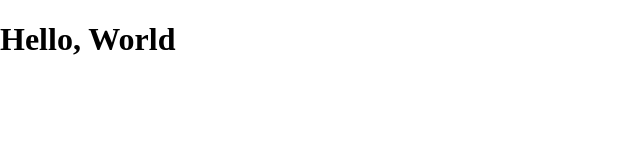
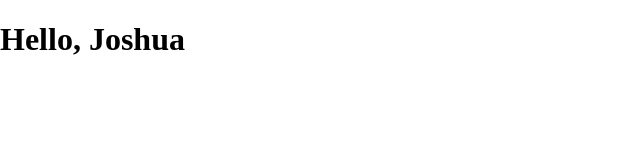
Before and after one commit to Joshua-John11/template-test, a plain HTML site: page index.html in a window 1280 px wide. Shown: the full height of the page, 0-640 px from the left. Drawn offline with Linux system fonts and the light colour scheme.

Commit message:
Hello Joshua

```diff
--- a/index.html
+++ b/index.html
@@ -9,7 +9,7 @@
     <link rel="stylesheet" href="style.css">
 </head>
 <body>
-    <h1>Hello, World</h1>
+    <h1>Hello, Joshua</h1>
 
     <!-- Script -->
     <script src="script.js"></script>
```
